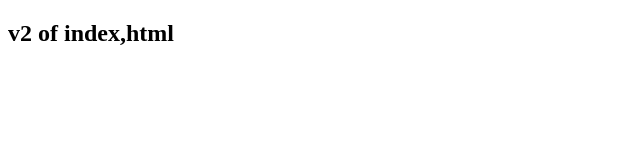
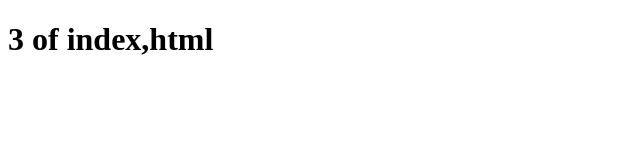
Before and after one commit to jayesh-devv/myrepo, a plain HTML site: page index.html in a window 1280 px wide. Shown: the whole page, without its empty margins (0-640 px from the left). Drawn offline with Linux system fonts and the light colour scheme.

Commit message:
this is v3 of index.html

```diff
--- a/index.html
+++ b/index.html
@@ -6,6 +6,6 @@
     <title>Document</title>
 </head>
 <body>
-    <h2>v2 of index,html</h2>
+    <h1>3 of index,html</h1>
 </body>
 </html>
```
